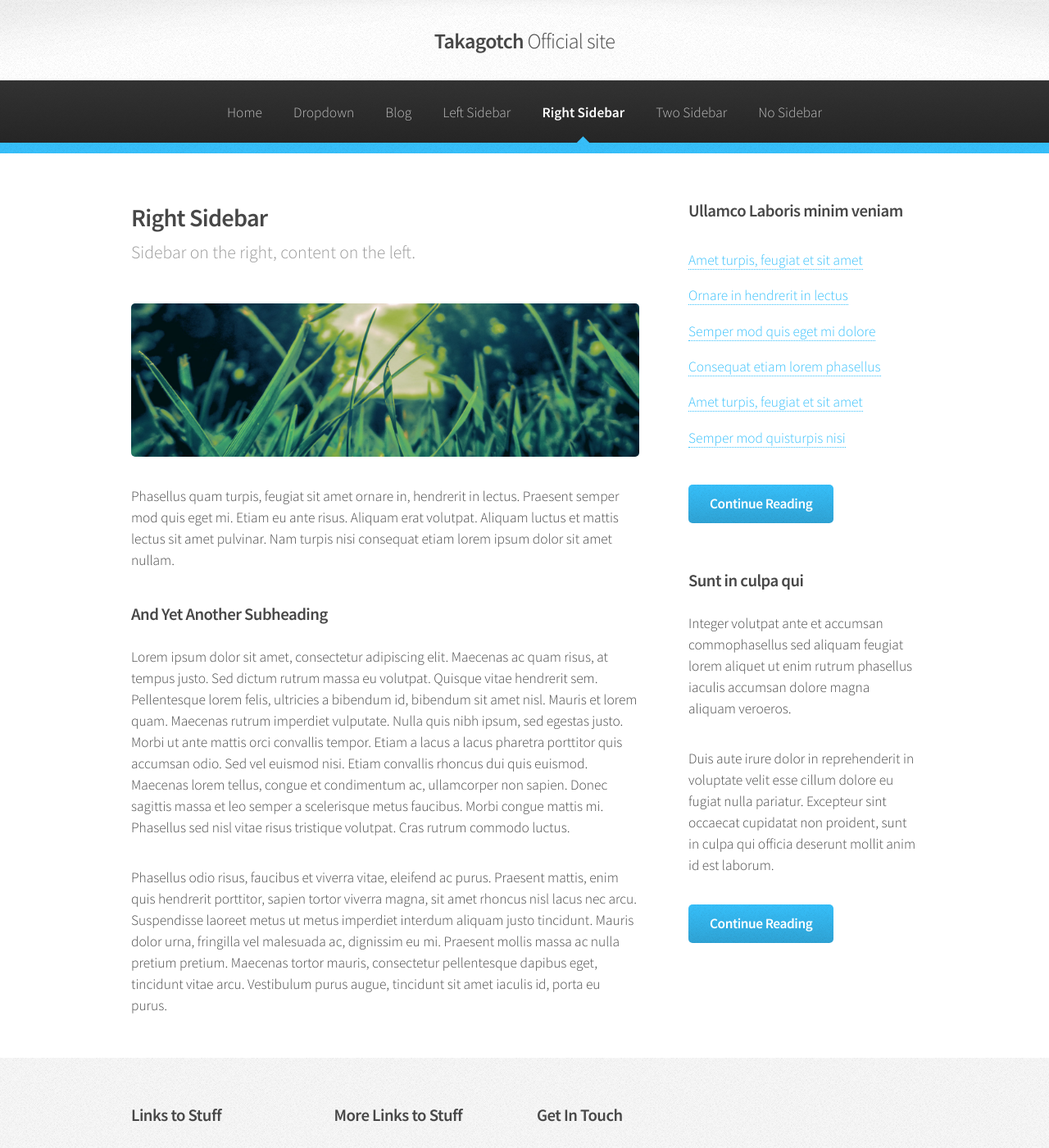
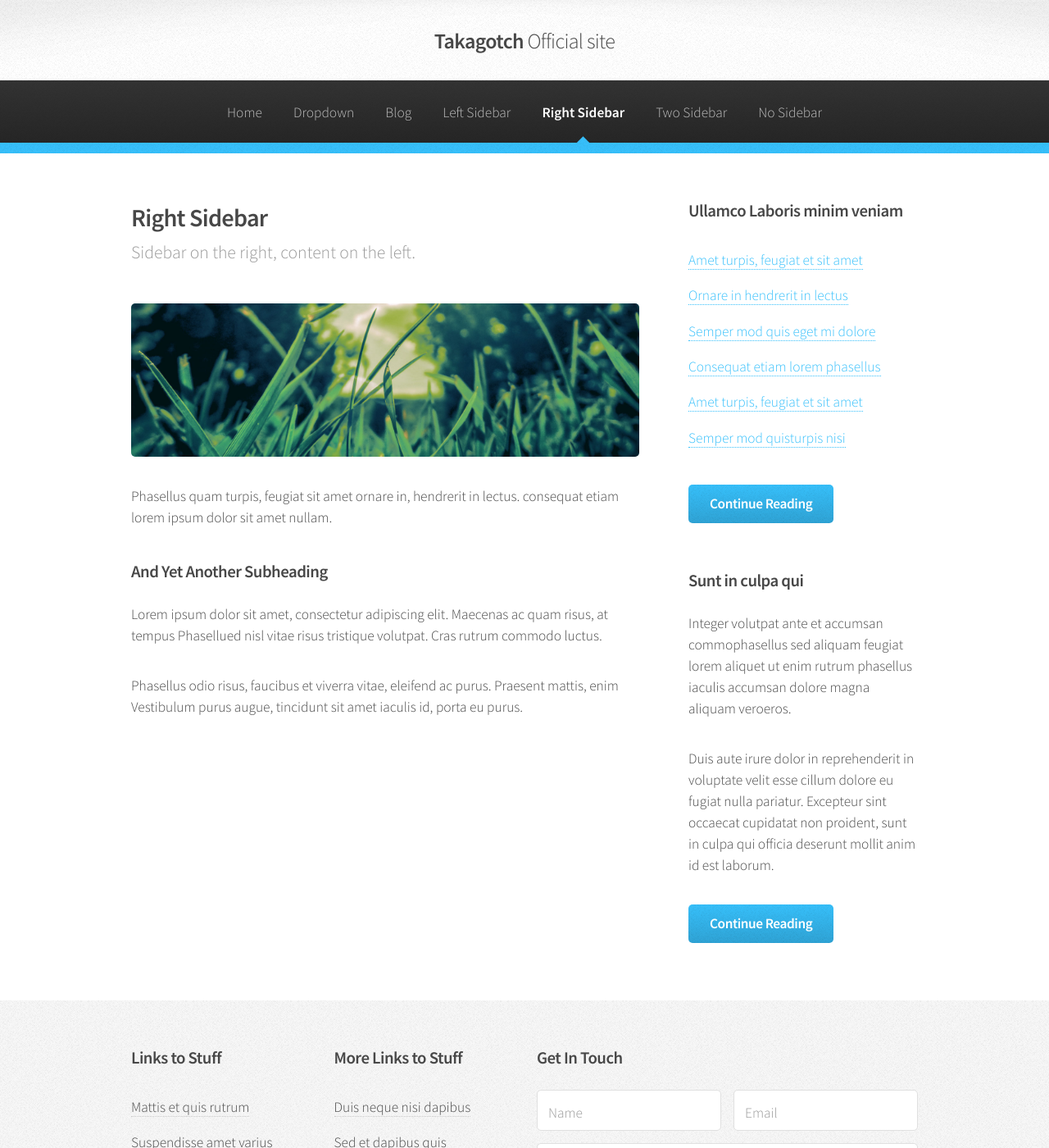
Before and after one commit to takagotch/o2991, a Jekyll site: the page built from right-sidebar.html, in a window 1280 px wide and 1400 px high. Shown: the whole window at 82% size. Built offline with Jekyll 4.4.1, drawn with Linux system fonts in a browser that asks for light colours.

Commit message:
two-sidebar.html

```diff
--- a/right-sidebar.html
+++ b/right-sidebar.html
@@ -21,25 +21,13 @@ layout: default
 		<span class="image featured"><img src="{{ site.baseurl }}/assets/images/banner.jpg" alt="" /></span>
 
 		<p>Phasellus quam turpis, feugiat sit amet ornare in, hendrerit in lectus.
-								Praesent semper mod quis eget mi. Etiam eu ante risus. Aliquam erat volutpat.
-								Aliquam luctus et mattis lectus sit amet pulvinar. Nam turpis nisi
 		consequat etiam lorem ipsum dolor sit amet nullam.</p>
 
 		<h3>And Yet Another Subheading</h3>
 		<p>Lorem ipsum dolor sit amet, consectetur adipiscing elit. Maecenas ac quam risus, at tempus
-								justo. Sed dictum rutrum massa eu volutpat. Quisque vitae hendrerit sem. Pellentesque lorem felis,
-								ultricies a bibendum id, bibendum sit amet nisl. Mauris et lorem quam. Maecenas rutrum imperdiet
-								vulputate. Nulla quis nibh ipsum, sed egestas justo. Morbi ut ante mattis orci convallis tempor.
-								Etiam a lacus a lacus pharetra porttitor quis accumsan odio. Sed vel euismod nisi. Etiam convallis
-								rhoncus dui quis euismod. Maecenas lorem tellus, congue et condimentum ac, ullamcorper non sapien.
-								Donec sagittis massa et leo semper a scelerisque metus faucibus. Morbi congue mattis mi.
-								Phasellus sed nisl vitae risus tristique volutpat. Cras rutrum commodo luctus.</p>
+		Phasellued nisl vitae risus tristique volutpat. Cras rutrum commodo luctus.</p>
 
 		<p>Phasellus odio risus, faucibus et viverra vitae, eleifend ac purus. Praesent mattis, enim
-								quis hendrerit porttitor, sapien tortor viverra magna, sit amet rhoncus nisl lacus nec arcu.
-								Suspendisse laoreet metus ut metus imperdiet interdum aliquam justo tincidunt. Mauris dolor urna,
-								fringilla vel malesuada ac, dignissim eu mi. Praesent mollis massa ac nulla pretium pretium.
-								Maecenas tortor mauris, consectetur pellentesque dapibus eget, tincidunt vitae arcu.
 		Vestibulum purus augue, tincidunt sit amet iaculis id, porta eu purus.</p>
 	      </article>
 
```
Also changed, not shown: other parts of right-sidebar.html (+1 -1 lines). Lines whose indentation alone changed are shown as unchanged.
